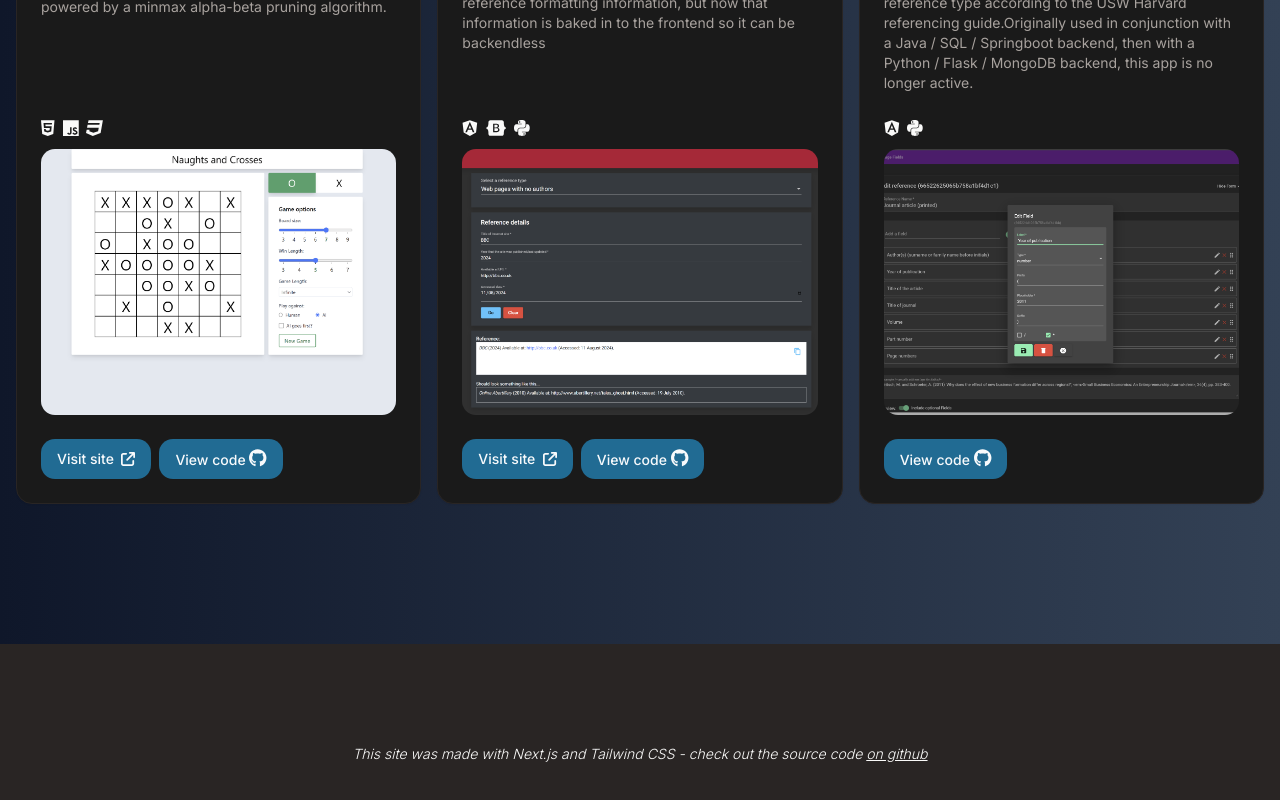
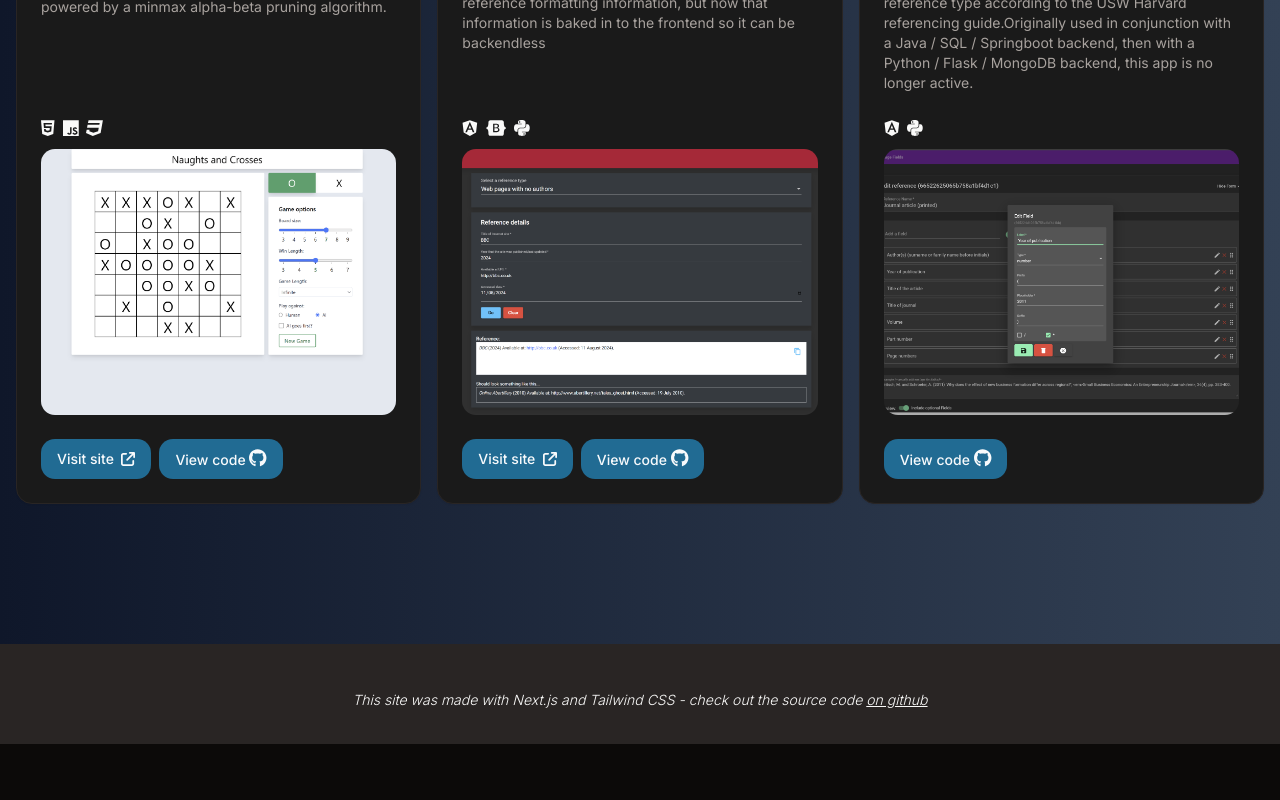
Before and after one commit to Leggit/project-showcase, a Next.js app: page / in a window 1280 px wide. Shown: the part 2195-2995 px from the top of the page. After the commit the page ends 2939 px from the top, so only its background shows below. Built offline with nearby package versions, Linux system fonts and the light colour scheme; what tailwind-highlightjs would draw is missing.

Commit message:
Smaller footer

```diff
--- a/components/footer.tsx
+++ b/components/footer.tsx
@@ -3,11 +3,11 @@ import React from "react";
 
 function Footer() {
   return (
-    <footer className="bg-secondary min-h-[200px] flex justify-center flex-col">
+    <footer className="bg-secondary min-h-[100px] flex justify-center flex-col">
       <div className="p-2 md:px-2 lg:px-4 max-w-[1400px] xl:m-auto h-full">
         <div className="flex flex-col justify-center flex-grow flex-1">
           <div className="text-center font-light text-sm">
-            <div className="mt-5">
+            <div className="mt-3">
               <em>
                 This site was made with Next.js and Tailwind CSS - check out the
                 source code{" "}
```
